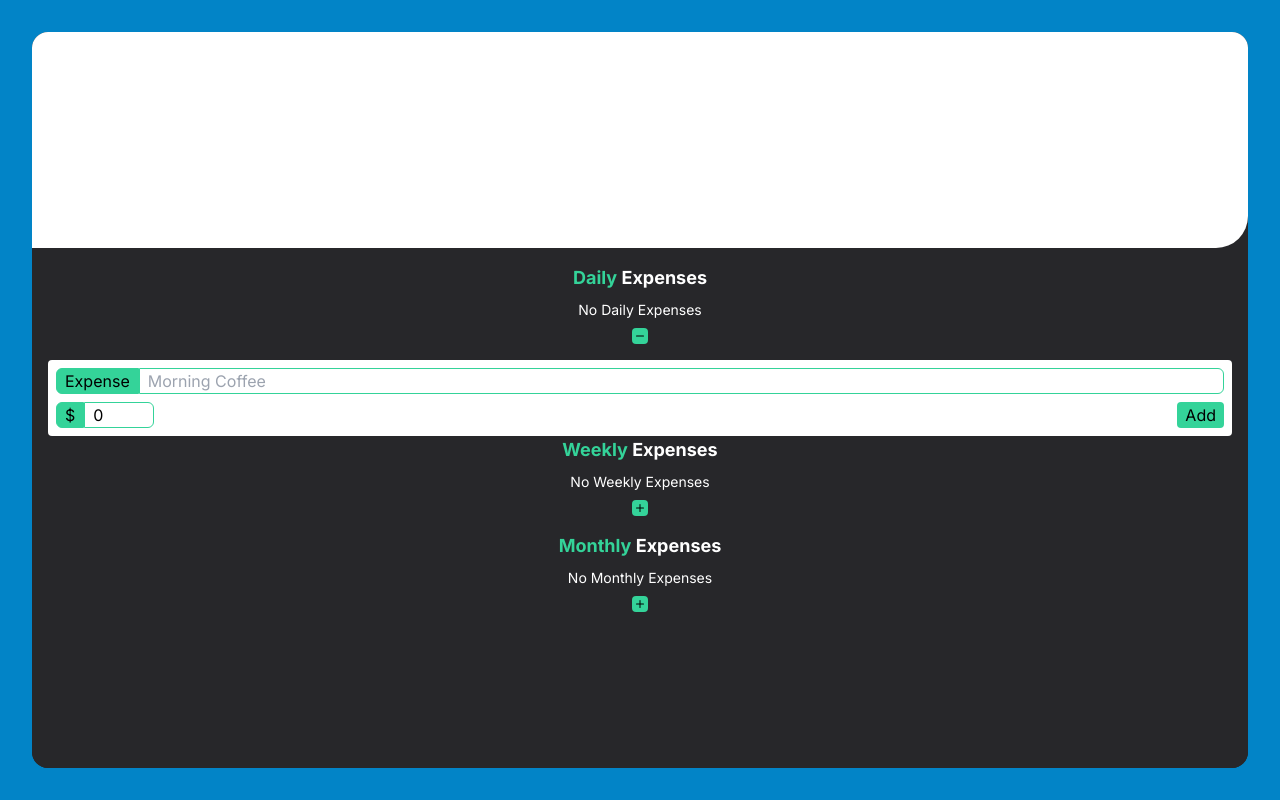
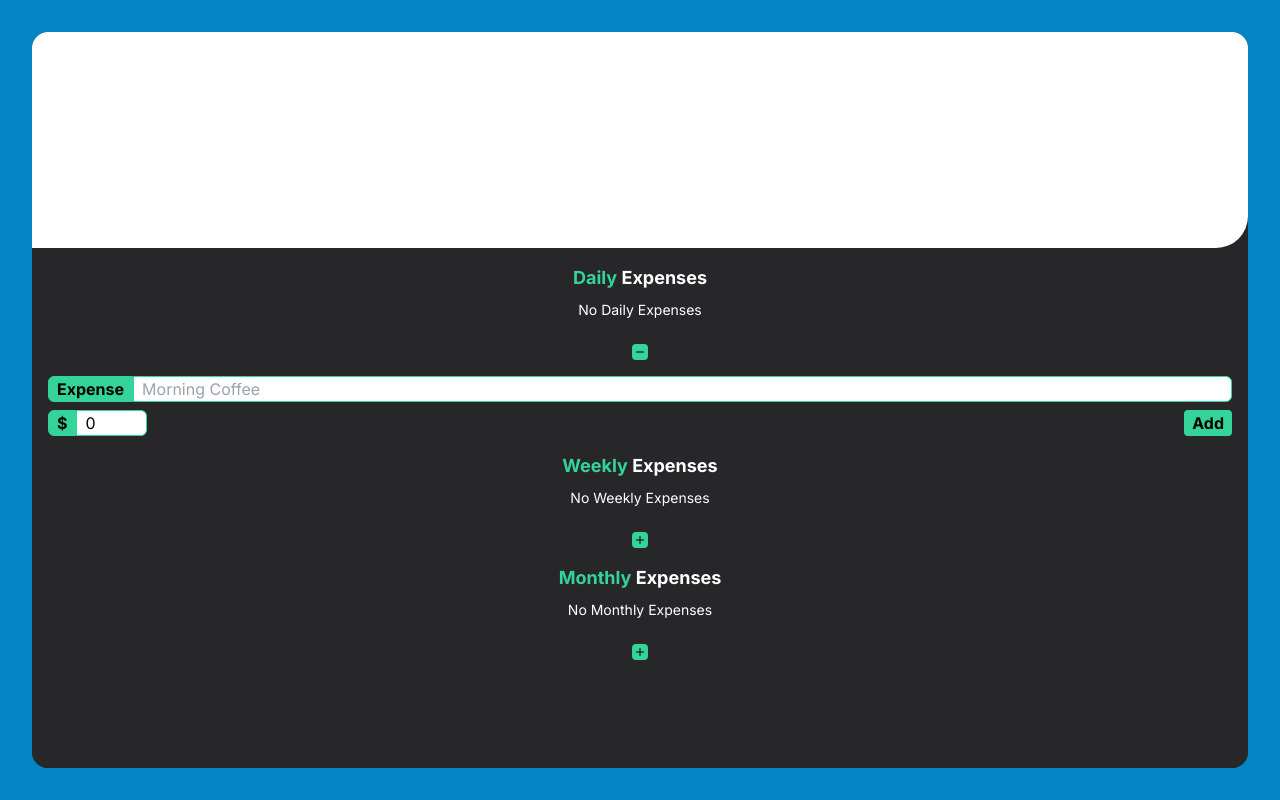
Before and after one commit to williamalowe/xpense, a Next.js app: page / in a window 1280 px wide. Both pictures are taken after a click on the button 640 px from the left and 336 px from the top of the page. Built offline with nearby package versions, Linux system fonts and the light colour scheme.

Commit message:
styles: update new-expense-form styling

```diff
--- a/src/components/new-expense-form.tsx
+++ b/src/components/new-expense-form.tsx
@@ -36,20 +36,20 @@ export default function NewExpenseForm({ occurance }: { occurance: string }) {
   };
 
   return (
-    <div className="flex flex-col items-center justify-center">
+    <div className="flex flex-col gap-y-4 items-center justify-center py-4">
       <button
         onClick={() => setShowForm(!showForm)}
-        className="mb-4 w-4 h-4 flex items-center justify-center bg-emerald-400 rounded text-black"
+        className="w-4 h-4 flex items-center justify-center bg-emerald-400 rounded text-black"
       >
         {showForm ? <BsDash /> : <BsPlus />}
       </button>
       {showForm && (
         <form
           onSubmit={handleSubmit}
-          className="w-full bg-white rounded text-black p-2 flex flex-col gap-y-2"
+          className="w-full rounded text-black flex flex-col gap-y-2"
         >
           <div className="flex">
-            <label className="bg-emerald-400 px-2 rounded-l-md border border-emerald-400">
+            <label className="bg-emerald-400 px-2 rounded-l-md border border-emerald-400 font-bold">
               Expense
             </label>
             <input
@@ -68,7 +68,7 @@ export default function NewExpenseForm({ occurance }: { occurance: string }) {
           </div>
           <div className="flex">
             <div className="flex">
-              <label className="bg-emerald-400 px-2 rounded-l-md border border-emerald-400">
+              <label className="bg-emerald-400 px-2 rounded-l-md border border-emerald-400 font-bold">
                 $
               </label>
               <input
@@ -80,7 +80,7 @@ export default function NewExpenseForm({ occurance }: { occurance: string }) {
               />
             </div>
             <button
-              className="ml-auto px-2 bg-emerald-400 rounded"
+              className="ml-auto px-2 bg-emerald-400 rounded font-bold"
               type="submit"
             >
               Add
```
